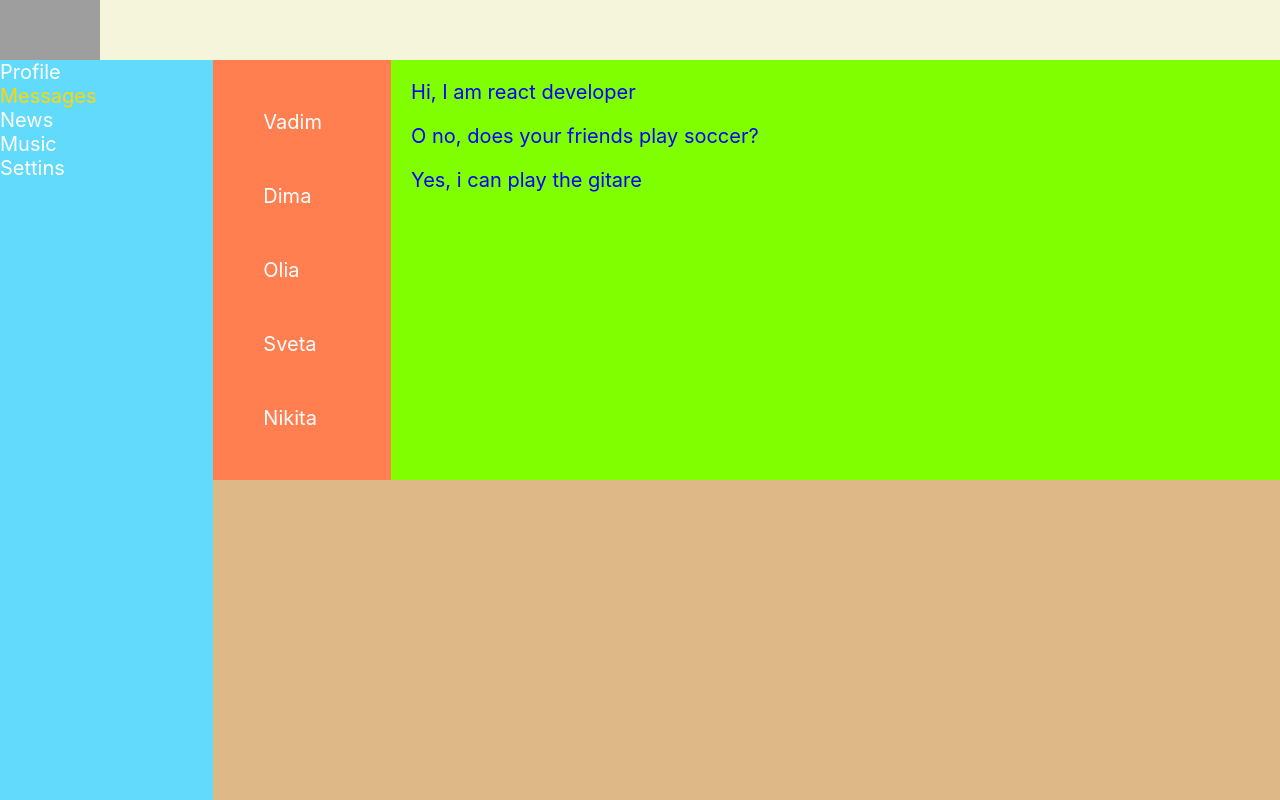
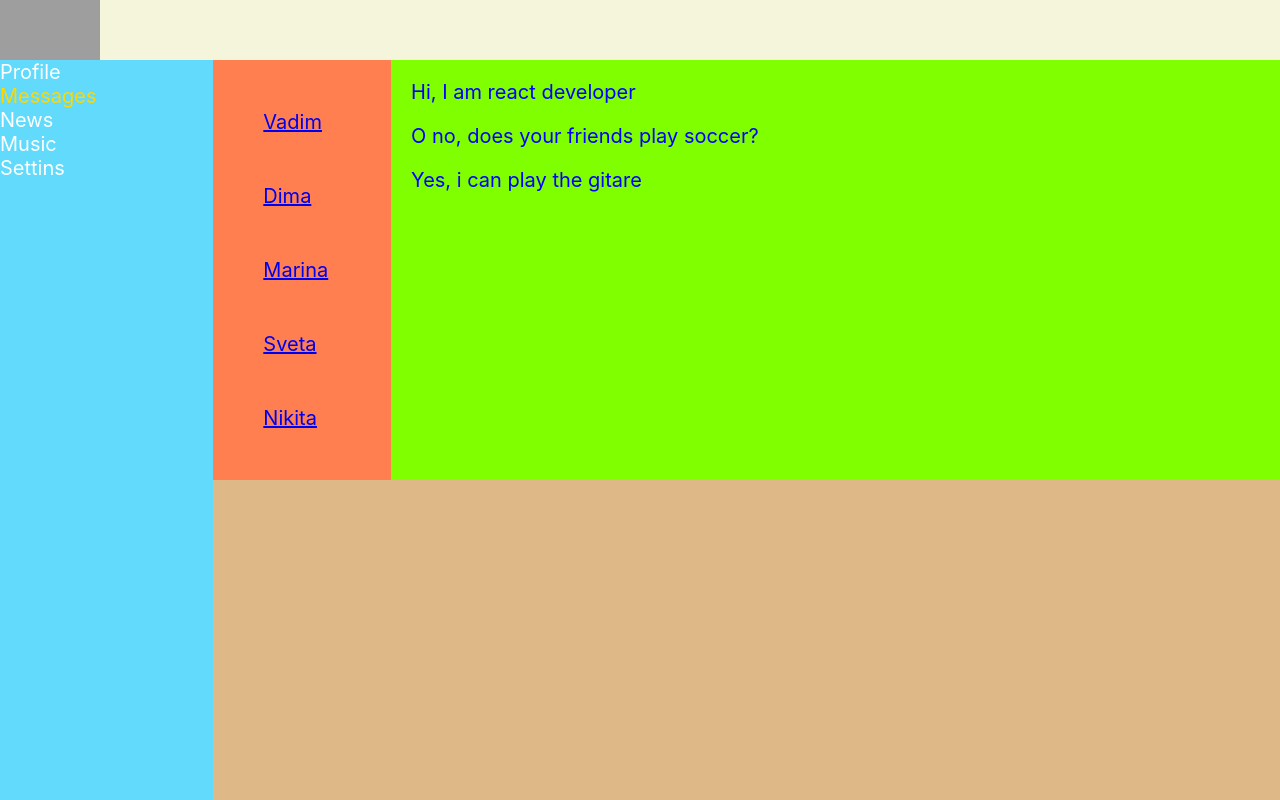
Before and after one commit to VadimKurachynski/react-01, a React (Create React App) app: page /dialogs in a window 1280 px wide. Built offline with nearby package versions, Linux system fonts and the light colour scheme; grey boxes are pictures that could not be loaded.

Commit message:
dialogprops

```diff
--- a/src/App.js
+++ b/src/App.js
@@ -19,7 +19,7 @@ function App() {
             <div className="app-wrapper-content">
                 <Routes>
                     <Route path="/profile" element={<Profile/>}/>
-                    <Route path="/dialogs" element= {<Dialogs/>}/>
+                    <Route path="/dialogs*" element= {<Dialogs/>}/>
                     <Route path="/news" element= {<News/>}/>
                     <Route path="/music" element= {<Music/>}/>
                     <Route path="/settins" element= {<Settins/>}/>
--- a/src/components/Dialogs/Dialogs.jsx
+++ b/src/components/Dialogs/Dialogs.jsx
@@ -1,4 +1,13 @@
 import s from "./Dialogs.module.css";
+import {NavLink} from "react-router-dom";
+
+const DialogItem=(props)=>{
+    return(
+        <div className={s.dialog}>
+            <NavLink to={`/dialogs/${props.id}`}>{props.name}</NavLink>
+        </div>
+    );
+}
 
 const Dialogs = (props) => {
     return (
@@ -6,21 +15,13 @@ const Dialogs = (props) => {
 
             <div className={s.dialogs}>
                 <div className={s.dialogsitems}>
-                    <div className={s.dialog}>
-                        Vadim
-                    </div>
-                    <div className={s.dialog}>
-                        Dima
-                    </div>
-                    <div className={s.dialog}>
-                        Olia
-                    </div>
-                    <div className={s.dialog}>
-                        Sveta
-                    </div>
-                    <div className={s.dialog}>
-                        Nikita
-                    </div>
+
+                    <DialogItem name="Vadim" id="1"/>
+                    <DialogItem name="Dima" id="2"/>
+                    <DialogItem name="Marina" id="3"/>
+                    <DialogItem name="Sveta" id="4"/>
+                    <DialogItem name="Nikita" id="5"/>
+
 
                 </div>
 
```
